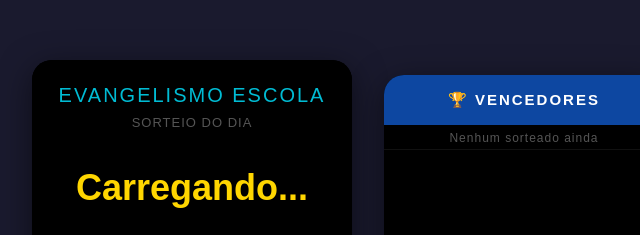
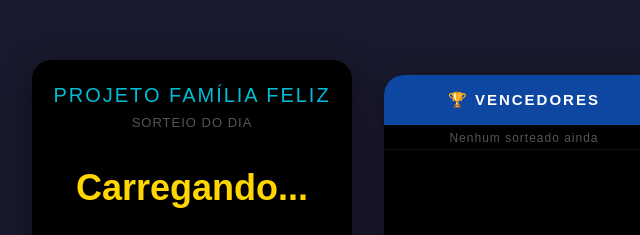
Before and after one commit to evangelismoiasd77-gif/banco-familia-feliz, a plain HTML site: page sorteio.html in a window 1280 px wide. Shown: the part 155-390 px from the top of the page, 292-932 px from the left. Drawn offline with Linux system fonts and the light colour scheme.

Commit message:
Update sorteio.html

```diff
--- a/sorteio.html
+++ b/sorteio.html
@@ -203,7 +203,7 @@
   <!-- CARD SORTEIO -->
   <div style="display:flex;flex-direction:column;align-items:center;gap:16px;">
     <div class="card">
-      <div class="header">Evangelismo Escola</div>
+      <div class="header">Projeto Família Feliz</div>
       <div class="sub">SORTEIO DO DIA</div>
       <div class="nome-box" id="nome">Carregando...</div>
       <div class="total-box" id="total"></div>
```
